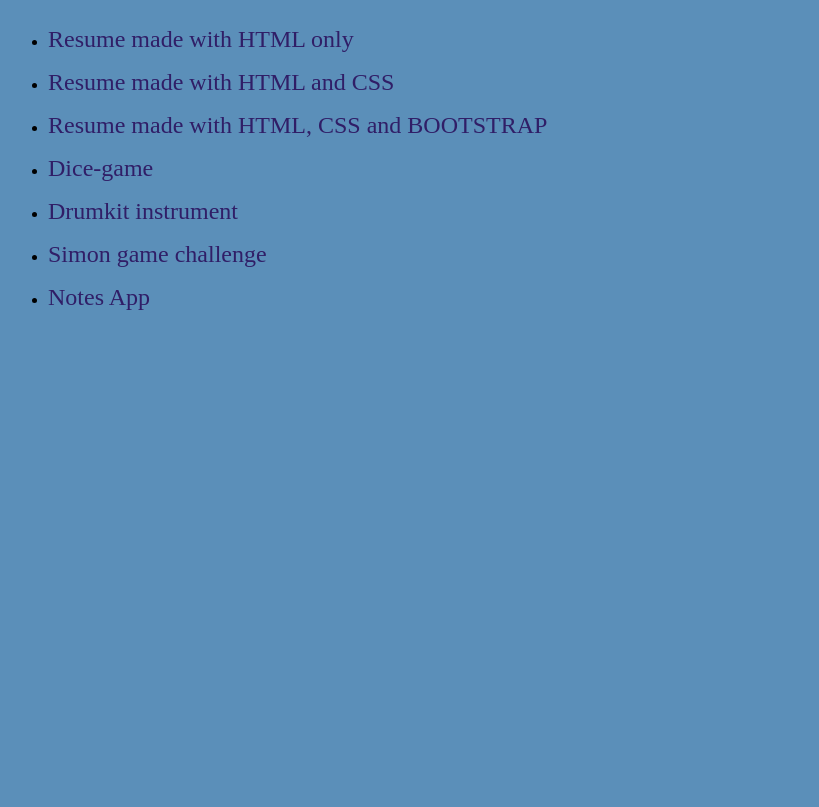
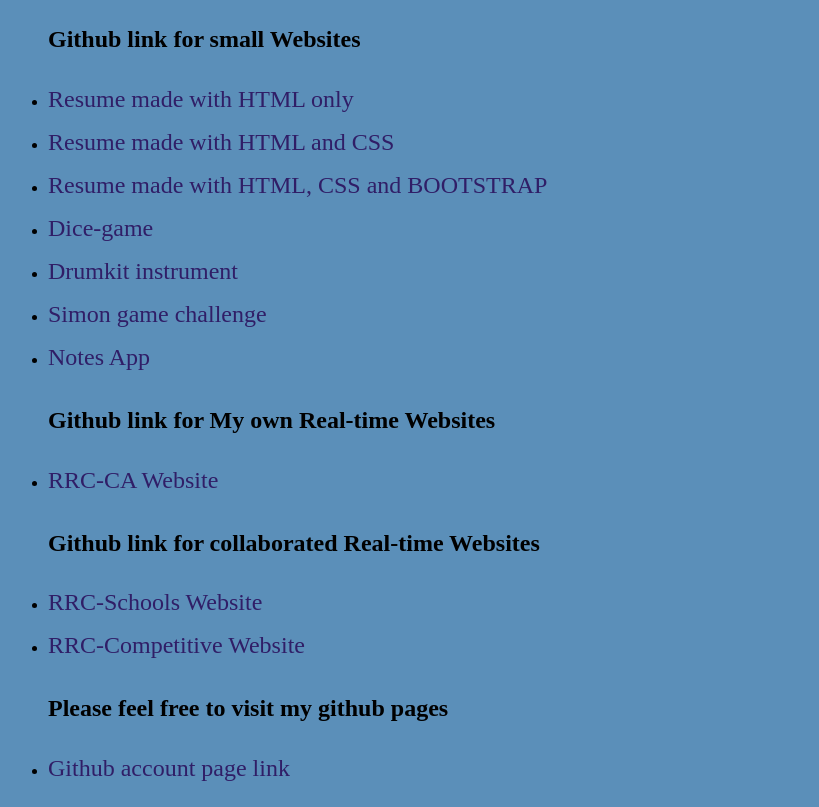
Before and after one commit to gukan08111997/projects-link, a plain HTML site: page index.html in a window 1280 px wide. Shown: the part 64-871 px from the top of the page, without its empty margins (0-819 px from the left). Before the commit the page ends 800 px from the top, so only its background shows below. Drawn offline with Linux system fonts and the light colour scheme.

Commit message:
rrc websites link added

```diff
--- a/index.html
+++ b/index.html
@@ -8,6 +8,7 @@
   <body class="pro-body">
     <h1 class="pro-title">LIST OF PROJECTS</h1>
     <ul>
+      <h2>Github link for small Websites</h2>
     <li><a class="link-text" href="https://gukan08111997.github.io/cv2/">Resume made with HTML only</a></li>
     <li><a class="link-text" href="https://gukan08111997.github.io/cv-css/">Resume made with HTML and CSS</a></li>
     <li><a class="link-text" href="https://gukan08111997.github.io/cv-boot/ ">Resume made with HTML, CSS and BOOTSTRAP</a></li>
@@ -16,7 +17,15 @@
     <li><a class="link-text" href="https://gukan08111997.github.io/simon-game/">Simon game challenge</a></li>
     <li><a class="link-text" href="https://gukan08111997.github.io/notes-app/">Notes App</a></li>
 
+    <h2>Github link for My own Real-time Websites</h2>
+    <li><a class="link-text" href="https://www.rrc-academyofaudit.com/">RRC-CA Website</a></li>
 
+    <h2>Github link for collaborated Real-time Websites</h2>
+    <li><a class="link-text" href="https://www.rrcschools.com/">RRC-Schools Website</a></li>
+    <li><a class="link-text" href="https://rrc-competitiveexams.com/">RRC-Competitive Website</a></li>
+
+    <h2>Please feel free to visit my github pages</h2>
+    <li><a class="link-text" href="https://github.com/gukan08111997/">Github account page link</a></li>
     </ul>
   </body>
 </html>
```
